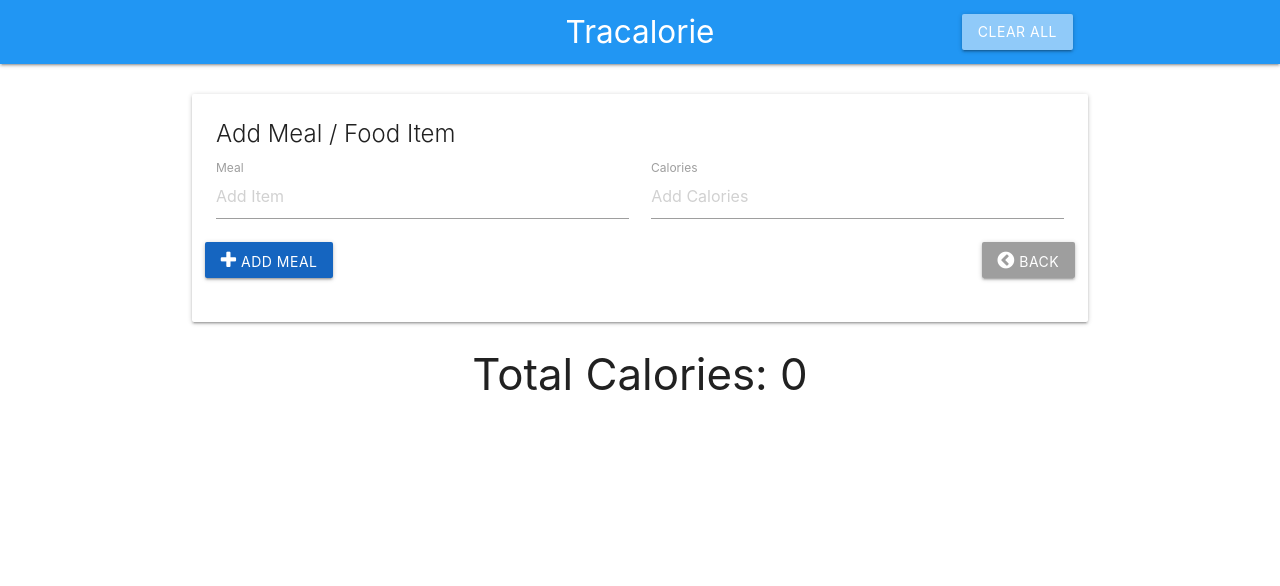
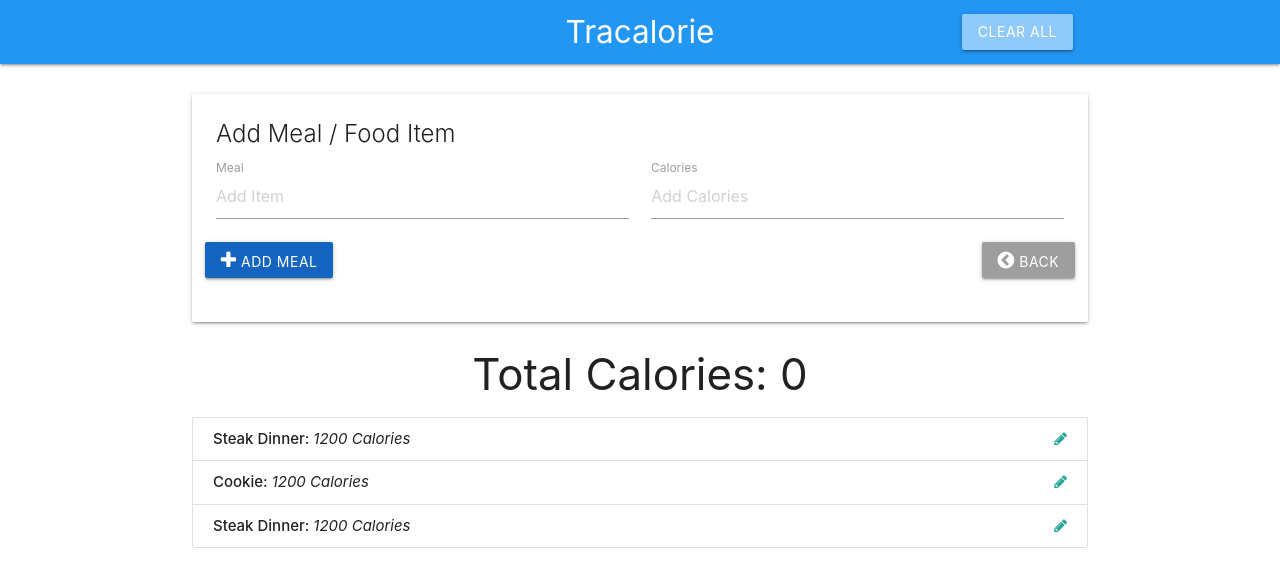
Before and after one commit to Trevo71/JavaScript-CalorieTracker, a plain HTML site: page index.html in a window 1280 px wide. Drawn offline with nearby package versions, Linux system fonts and the light colour scheme.

Commit message:
populate html with the items within array

```diff
--- a/app.js
+++ b/app.js
@@ -2,18 +2,18 @@
 
 // Item Controller
 const ItemCtrl = (function(){
+
     //Item Constructor
     const Item = function(id,name,calories){
         this.id = id;
         this.name = name;
         this.calories = calories;
     }
-
    // Data Structure / State
    const data = {
        items: [
            {id: 0, name: 'Steak Dinner', calories: 1200},
-           {id: 0, name: 'Cook', calories: 1200},
+           {id: 0, name: 'Cookie', calories: 1200},
            {id: 0, name: 'Steak Dinner', calories: 1200}
        ],
        currentItem: null,
@@ -21,7 +21,11 @@ const ItemCtrl = (function(){
    }
 
    return {
-       logData: function(){
+
+    getItems: function(){
+           return data.items;
+    },
+    logData: function(){
            return data;
        }
    }
@@ -31,10 +35,27 @@ const ItemCtrl = (function(){
 // UI Controller
 const UICtrl = (function(){
 
-    return {
-
+    const UISelectors = {
+        itemList: '#item-list'
     }
 
+    return {
+        populateItemList: function(items){
+            let html = '';
+
+            items.forEach(function(item){
+            html += `
+            <li class="collection-item" id="${item.id}">
+            <strong>${item.name}: </strong><em>${item.calories} Calories</em>
+            <a href="" class="secondary-content"><i class="edit-item fa fa-pencil"></i></a>
+          </li>
+            `
+            });
+
+            //Insert list items
+            document.querySelector(UISelectors.itemList).innerHTML = html;
+        },
+    }
 })();
 
 
@@ -45,7 +66,14 @@ const App = (function(ItemCtrl,UICtrl){
     return {
         init: function(){
             console.log('Initializing App...');
+            // Fetch items from data structure
+            const items = ItemCtrl.getItems();
+            console.log(items);
+
+            UICtrl.populateItemList(items)
         }
     }
 
 })(ItemCtrl, UICtrl);
+
+App.init();
--- a/index.html
+++ b/index.html
@@ -73,8 +73,8 @@
       </h3>
 
       <!-- Item List -->
-      <!-- <ul id="item-list" class="collection">
-        <li class="collection-item" id="item-0">
+      <ul id="item-list" class="collection">
+        <!-- <li class="collection-item" id="item-0">
           <strong>Steak Dinner: </strong><em>1200 Calories</em>
           <a href="" class="secondary-content"><i class="fa fa-pencil"></i></a>
         </li>
```
